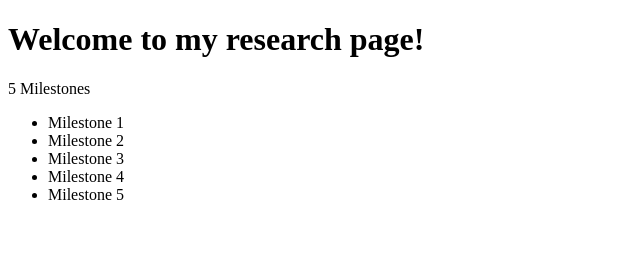
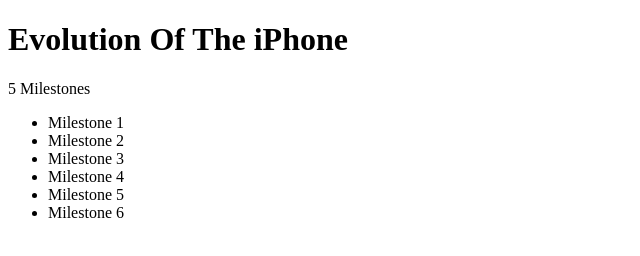
Before and after one commit to Vraj-Pate1/Research, a plain HTML site: page index.html in a window 1280 px wide. Shown: the whole page, without its empty margins (0-640 px from the left). Drawn offline with Linux system fonts and the light colour scheme.

Commit message:
Update index.html

```diff
--- a/index.html
+++ b/index.html
@@ -7,7 +7,7 @@
     <title>My Research</title>
 </head>
 <body>
-    <h1>Welcome to my research page!</h1>
+    <h1>Evolution Of The iPhone</h1>
     <p>5 Milestones</p>
     <ul>
         <li>Milestone 1</li>
@@ -15,6 +15,7 @@
         <li>Milestone 3</li>
         <li>Milestone 4</li>
         <li>Milestone 5</li>
+        <li>Milestone 6</li>
     </ul>
 </body>
 </html>
```
